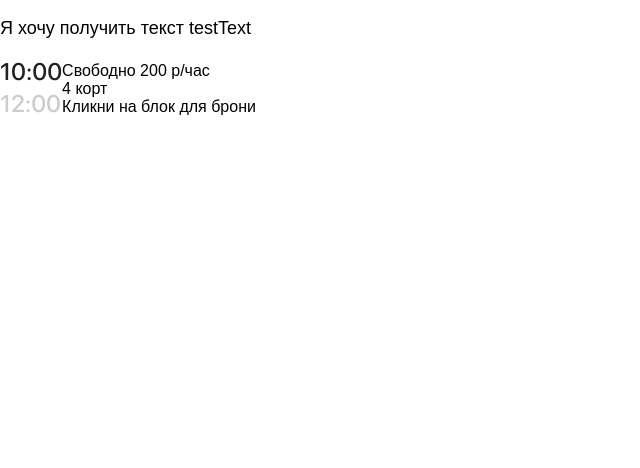
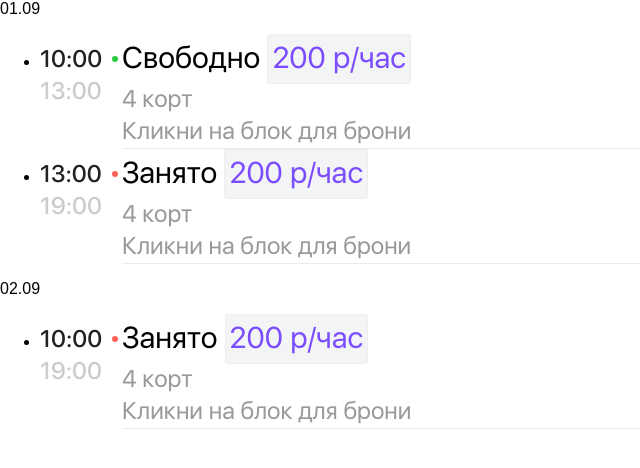
Before and after one commit to Vladislav1233/playbook-frontend, a React (Create React App) app: page / in a window 1280 px wide. Shown: the top 468 px of the page, without its empty margins (0-640 px from the left). Built offline with nearby package versions, Linux system fonts and the light colour scheme.

Commit message:
add data and mark for list

```diff
--- a/src/App.js
+++ b/src/App.js
@@ -1,17 +1,28 @@
 import React, { Component } from 'react';
 import './App.css';
 import { connect } from 'react-redux';
-import ScheduleItem from './components/ScheduleItem'
+import ScheduleList from './components/ScheduleList'
 
 class App extends Component {
+
+  renderTemplateListSchedule = () => {
+    // return console.log(this.props);
+
+    const {listSchedule} = this.props;
+
+    return listSchedule.map(item => (
+      <div className="b-schedule" key={item.date}>
+        <div className="b-schedule__date">{item.date}</div>
+        <ScheduleList list={item.list} />
+      </div>
+    ))
+  }
+
   render() {
-    console.log(this.props);
+    // console.log(this.props);
     return (
       <main className="b-main">
-        <p className="App-intro">
-          Я хочу получить текст {this.props.testText}
-        </p>
-        <ScheduleItem />
+        {this.renderTemplateListSchedule()}
       </main>
     );
   }
@@ -20,7 +31,8 @@ class App extends Component {
 const mapStateToProps = store => {
   console.log(store);
   return {
-    testText: store.toggleSchedule.testText
+    toggleSchedule: store.toggleSchedule,
+    listSchedule: store.listSchedule
   }
 }
 
--- a/src/App.scss
+++ b/src/App.scss
@@ -52,6 +52,7 @@
 
 }
 
+// 500
 @font-face {
   font-family: 'sf_ui_displaymedium';
   src: url('./style/fonts/sf-ui-display-medium.eot');
@@ -64,6 +65,7 @@
 
 }
 
+// 400
 @font-face {
   font-family: 'sf_ui_displayregular';
   src: url('./style/fonts/sf-ui-display-regular.eot');
--- a/src/components/ScheduleItem/ScheduleItem.scss
+++ b/src/components/ScheduleItem/ScheduleItem.scss
@@ -1,8 +1,14 @@
 .b-schedule-item {
+  display: flex;
+  flex-direction: row;
+  align-items: flex-start;
 
   &__time-wrap {
     line-height: 32px;
     display: inline-block;
+    flex-shrink: 0;
+    margin-right: 20px;
+    padding-top: 10px;
   }
 
   &__time {
@@ -17,5 +23,56 @@
 
   &__info {
     display: inline-block;
+    width: 100%;
+    border-bottom: 1px solid #ebebeb;
+  }
+
+  &__state {
+    font-family: 'sf_ui_displayregular';
+    font-size: 30px;
+    line-height: 42px;
+    position: relative;
+
+    &:before {
+      content: '';
+      display: block;
+      width: 6px;
+      height: 6px;
+      border-radius: 50%;
+      position: absolute;
+      top: 50%;
+      transform: translateY(-50%);
+      left: -10px;
+      background-color: transparent;
+    }
+
+    &--free {
+      &::before {
+        background-color: #29cb41;
+      }
+    }
+
+    &--busy {
+      &::before {
+        background-color: #ff6158;
+      }
+    }
+  }
+
+  &__court,
+  &__name {
+    font-family: 'sf_ui_displayregular';
+    font-size: 24px;
+    line-height: 32px;
+    color: #999999;
+  }
+
+  &__price {
+    display: inline-block;
+    padding: 4px 4px 2px;
+    border: 1px solid #eee;
+    background-color: #f2f4f5;
+    color: #7c4dff;
+    border-radius: 3px;
   }
 }
--- a/src/components/ScheduleItem/index.js
+++ b/src/components/ScheduleItem/index.js
@@ -4,26 +4,21 @@ import './ScheduleItem.css';
 class ScheduleItem extends Component {
 
   render() {
+    console.log(this.props.dataScheduleItem);
+    const {startTime, finishTime, court, price, status} = this.props.dataScheduleItem;
+
     return (
-
-      <div>
-        {/* // state one - свободно */}
-        <div className="b-schedule-item">
-          <div className="b-schedule-item__time-wrap">
-            <div className="b-schedule-item__time">10:00</div>
-            <div className="b-schedule-item__time b-schedule-item__time--finish">12:00</div>
-          </div>
-          <div className="b-schedule-item__info">
-            <div className="b-schedule-item__state">Свободно <span className="b-schedule-item__price">200 р/час</span></div>
-            <div className="b-schedule-item__court">4 корт</div>
-            <div className="b-schedule-item__name">Кликни на блок для брони</div>
-          </div>
+      <div className="b-schedule-item">
+        <div className="b-schedule-item__time-wrap">
+          <div className="b-schedule-item__time">{startTime}</div>
+          <div className="b-schedule-item__time b-schedule-item__time--finish">{finishTime}</div>
         </div>
-
-        {/* // state two - Занято */}
+        <div className="b-schedule-item__info">
+          <div className={`b-schedule-item__state ${status ? 'b-schedule-item__state--free': 'b-schedule-item__state--busy'}`}>{status ? 'Свободно' : 'Занято'} <span className="b-schedule-item__price">{price} р/час</span></div>
+          <div className="b-schedule-item__court">{court} корт</div>
+          <div className="b-schedule-item__name">Кликни на блок для брони</div>
+        </div>
       </div>
-
-
     )
   }
 }
--- /dev/null
+++ b/src/components/ScheduleList/index.js
@@ -0,0 +1,25 @@
+import React, { Component } from 'react';
+import './ScheduleList.css';
+import ScheduleItem from '../ScheduleItem'
+
+class ScheduleList extends Component {
+  listScheduleData = this.props.list;
+
+  listScheduleTemplate = this.listScheduleData.map(item => (
+    <li className="b-schedule-list__item" key={item.idItemScheduleList}>
+      <ScheduleItem dataScheduleItem={item}/>
+    </li>
+  ))
+
+
+  render() {
+    // console.log(this.listSchedule);
+    return (
+      <ul className="b-schedule-list">
+        {this.listScheduleTemplate}
+      </ul>
+    )
+  }
+}
+
+export default ScheduleList
--- a/src/reducers.js
+++ b/src/reducers.js
@@ -7,7 +7,36 @@ export const initialStateToggleSchedule = {
         visibilityPanel: TOGGLE_PANEL_SCHEDULE_HIDE,
         visiblePanel: false,
         testText: 'testText'
-    }
+    },
+
+    listSchedule: [{ // список расписания
+        date: '01.09', // это брать как id key можно
+        list: [{
+            idItemScheduleList: 'idItemScheduleList-1', // идентификатор
+            startTime: '10:00', // начальное время брони - в каком виде передавать, наверное нужно date почитать как форимруется
+            finishTime: '13:00',
+            status: true, // true - свободно, false - забронировано
+            price: 200, // цена в текущий промежуток времени (промежутки времени должны группироваться в зависимости от цены)
+            court: 4 // номер корта
+        }, {
+            idItemScheduleList: 'idItemScheduleList-2',
+            startTime: '13:00',
+            finishTime: '19:00',
+            status: false,
+            price: 200,
+            court: 4
+        }]
+    }, {
+        date: '02.09',
+        list: [{
+            idItemScheduleList: 'idItemScheduleList-3',
+            startTime: '10:00',
+            finishTime: '19:00',
+            status: false,
+            price: 200,
+            court: 4
+        }]
+    }]
 }
 
 export function toggleSchedule(state = initialStateToggleSchedule, action) {
```
Also changed, not shown: src/components/ScheduleList/ScheduleList.scss (added).
